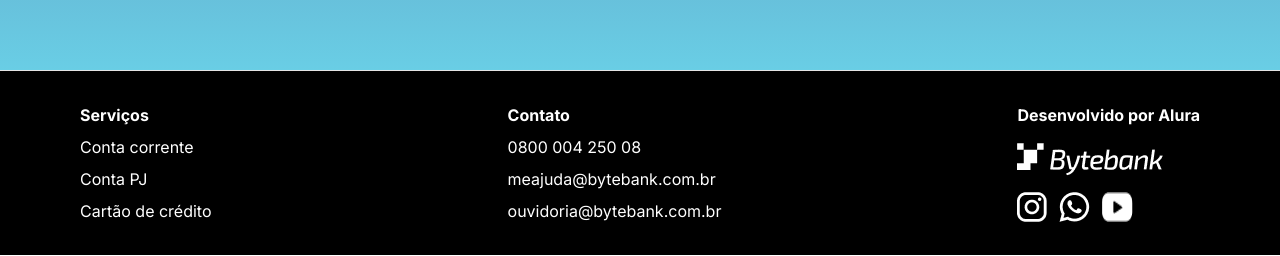
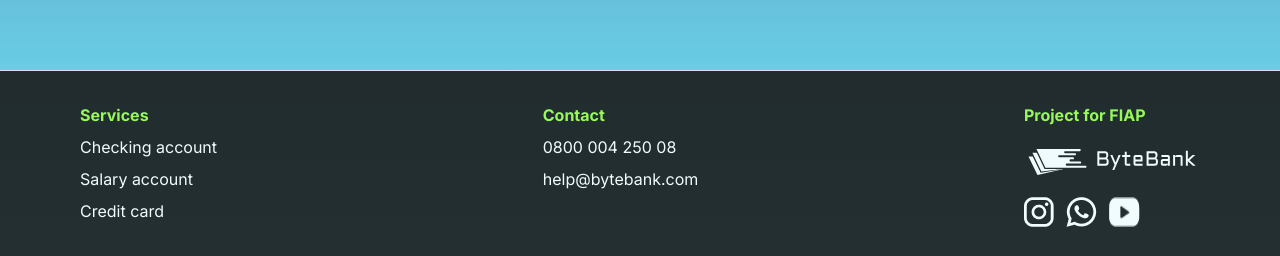
Before and after one commit to melissawebster/bytebank, a Next.js app: page / in a window 1280 px wide. Shown: the part 686-942 px from the top of the page. Built offline with nearby package versions, Linux system fonts and the light colour scheme; a web font is replaced by a local one.

Commit message:
update footer and white logo

```diff
--- a/src/components/footer.tsx
+++ b/src/components/footer.tsx
@@ -4,30 +4,29 @@ import Image from "next/image"
 
 export default function Footer() {
   return (
-    <footer className="bg-black flex justify-center py-4 border-t">
+    <footer className="bg-dark-transp flex justify-center py-4 border-t">
 
       <div className="container mx-auto flex flex-col gap-y-6 md:flex-row text-white md:justify-between my-4 px-4 sm:px-6 md:px-12 lg:px-16 xl:px-20">
 
         <div className="flex flex-col gap-y-2">
-          <div className="font-bold">Serviços</div>
-          <div>Conta corrente</div>
-          <div>Conta PJ</div>
-          <div>Cartão de crédito</div>
+          <div className="font-bold lime-green">Services</div>
+          <div>Checking account</div>
+          <div>Salary account</div>
+          <div>Credit card</div>
         </div>
 
         <div className="flex flex-col gap-y-2">
-          <div className="font-bold">Contato</div>
+          <div className="font-bold lime-green">Contact</div>
           <div>0800 004 250 08</div>
-          <div>meajuda@bytebank.com.br</div>
-          <div>ouvidoria@bytebank.com.br</div>
+          <div>help@bytebank.com</div>
         </div>
 
         <div className="flex flex-col gap-y-4">
-          <div className="font-bold">Desenvolvido por Alura</div>
+          <div className="font-bold lime-green">Project for FIAP</div>
           <Image
-            src={'/assets/logo-bytebank-white.png'}
-            width={146}
-            height={33}
+            src={'/assets/logo-bytebank-white.svg'}
+            width={176}
+            height={37}
             alt="logo bytebank"
           />
           <div className="flex gap-x-3">
```
Also changed, not shown: public/assets/logo-bytebank-white.png (deleted), public/assets/logo-bytebank-white.svg (added).
